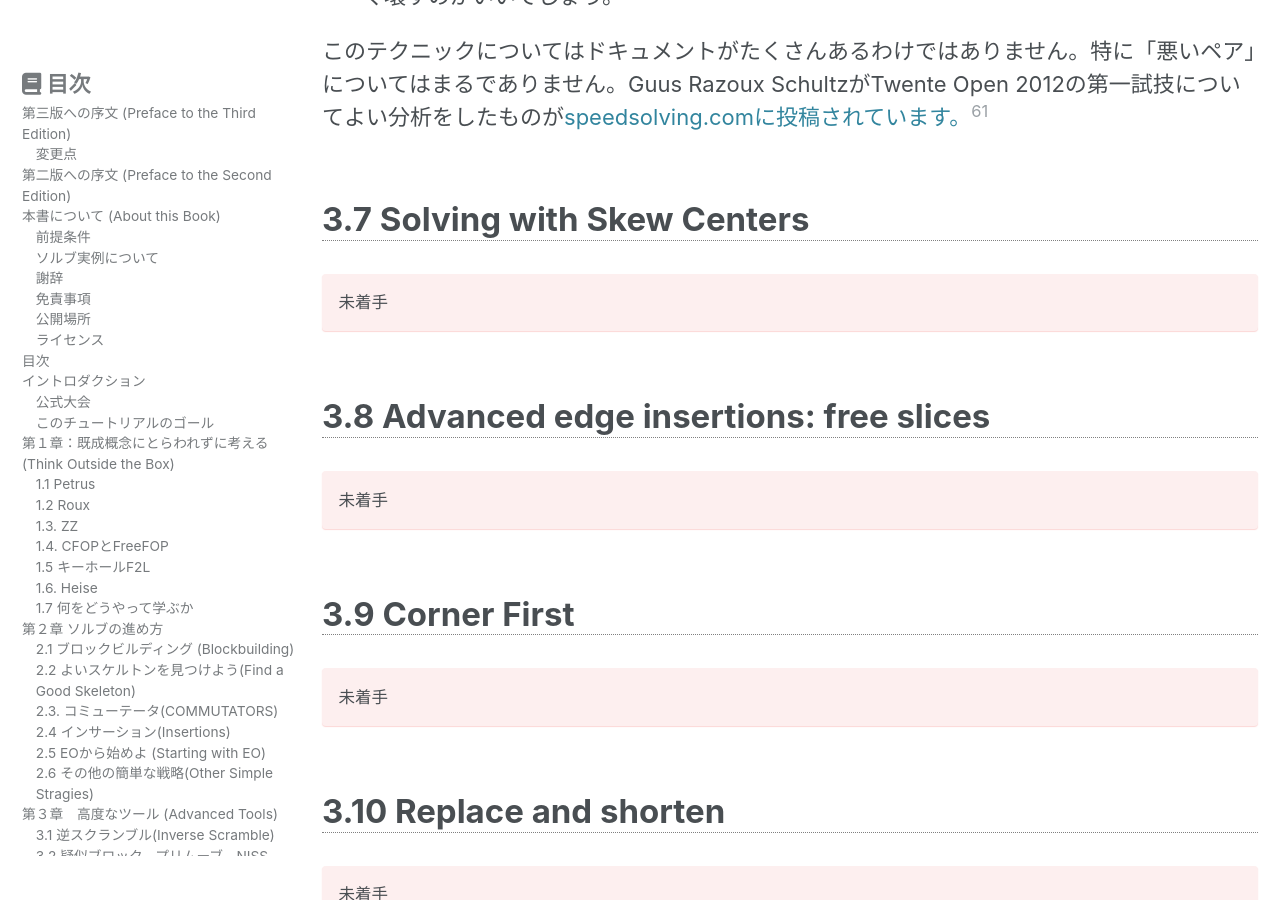
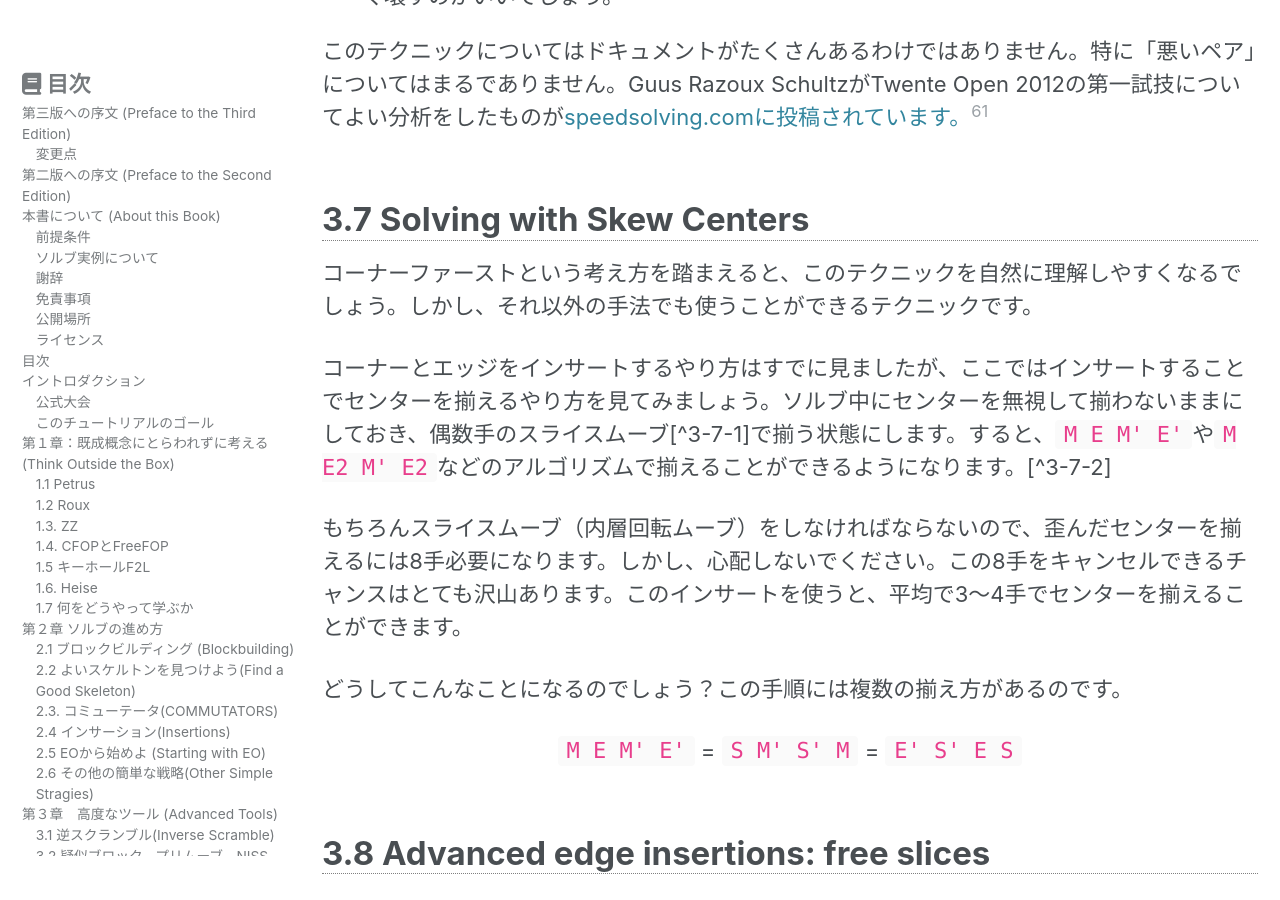
Before and after one commit to kawam1123/translation, a Jekyll site: the page built from _pages/FMC-tutorial-v3.md, in a window 1280 px wide and 900 px high, scrolled down 82365 px. Built offline with Jekyll 4.4.1, drawn with Linux system fonts in a browser that asks for light colours; cached includes are drawn as plain includes; nearby versions of some CDN libraries.

Commit message:
誤字修正

```diff
--- a/_pages/FMC-tutorial-v3.md
+++ b/_pages/FMC-tutorial-v3.md
@@ -1085,7 +1085,7 @@ the yellow-orange-blue one!
 
 この問題を解決するための別の方法とは、一時的にブロックを壊してから、あとで元通りつなげるというものです。同様に「別のところに持っていく」テクニックを使います。
 
-基本的な例として、`R U R' U`の「スクランブル」をした状態を考えましょう。
+基本的な例として、`R U R' U'`の「スクランブル」をした状態を考えましょう。
 
 ![](../../../assets/img/alg-213.png){:width="500px" height="auto" class="align-center"}
 
@@ -3674,9 +3674,19 @@ There isn’t much documentation about this technique, especially for bad pairs.
 speedsolving.com.
 -->
 ### 3.7 Solving with Skew Centers
-
-未着手
-{: .notice--danger}
+コーナーファーストという考え方を踏まえると、このテクニックを自然に理解しやすくなるでしょう。しかし、それ以外の手法でも使うことができるテクニックです。
+
+コーナーとエッジをインサートするやり方はすでに見ましたが、ここではインサートすることでセンターを揃えるやり方を見てみましょう。ソルブ中にセンターを無視して揃わないままにしておき、偶数手のスライスムーブ[^3-7-1]で揃う状態にします。すると、`M E M' E'`や`M E2 M' E2`などのアルゴリズムで揃えることができるようになります。[^3-7-2]
+
+もちろんスライスムーブ（内層回転ムーブ）をしなければならないので、歪んだセンターを揃えるには8手必要になります。しかし、心配しないでください。この8手をキャンセルできるチャンスはとても沢山あります。このインサートを使うと、平均で3～4手でセンターを揃えることができます。
+
+どうしてこんなことになるのでしょう？この手順には複数の揃え方があるのです。
+
+`M E M' E'` = `S M' S' M` = `E' S' E S`
+{: .text-center}
+
+
+
 <!--
 3.6 Solving with Skew Centers
 This technique is understood more naturally in the context of corners first solving, but can be
```
Also changed, not shown: 1 other file.
